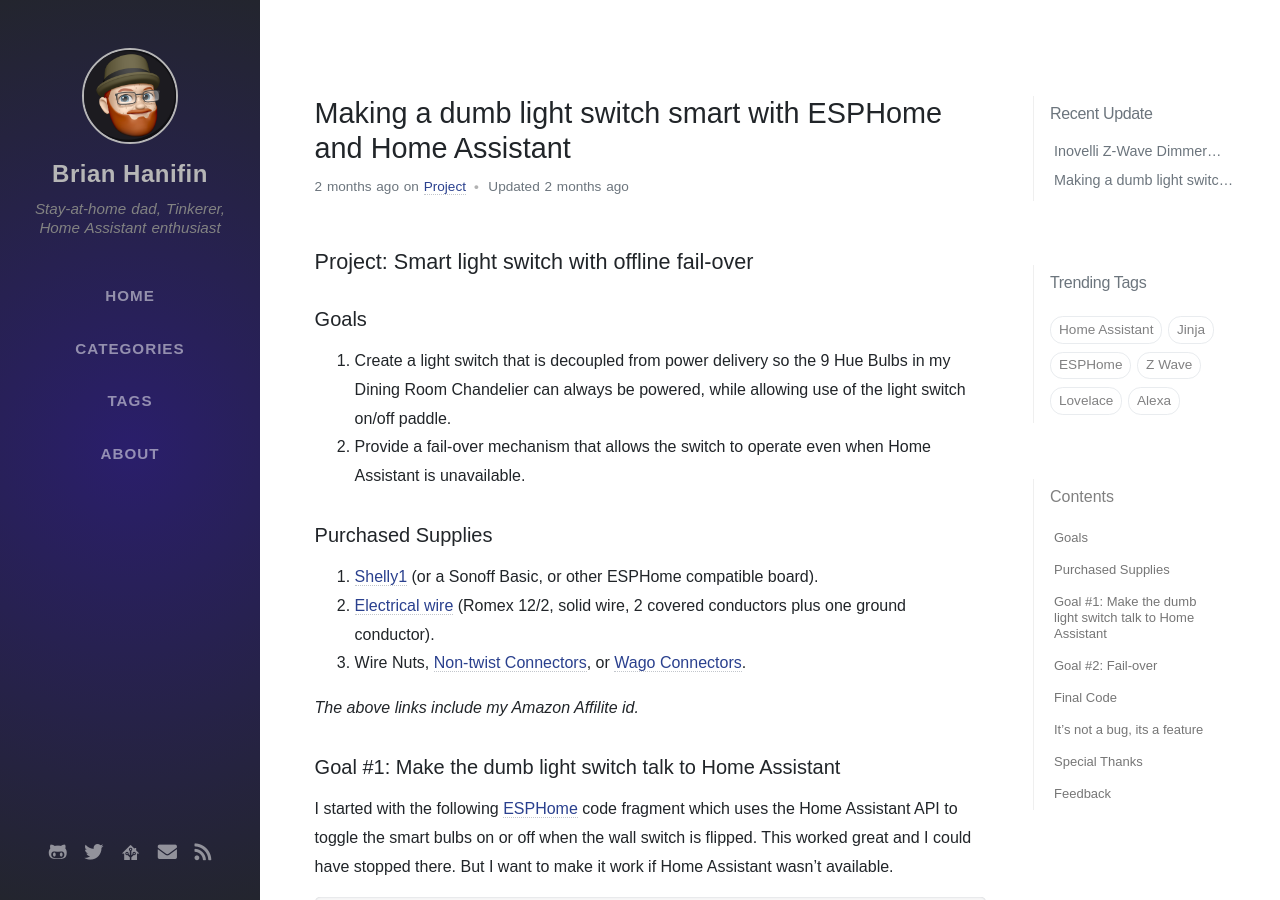
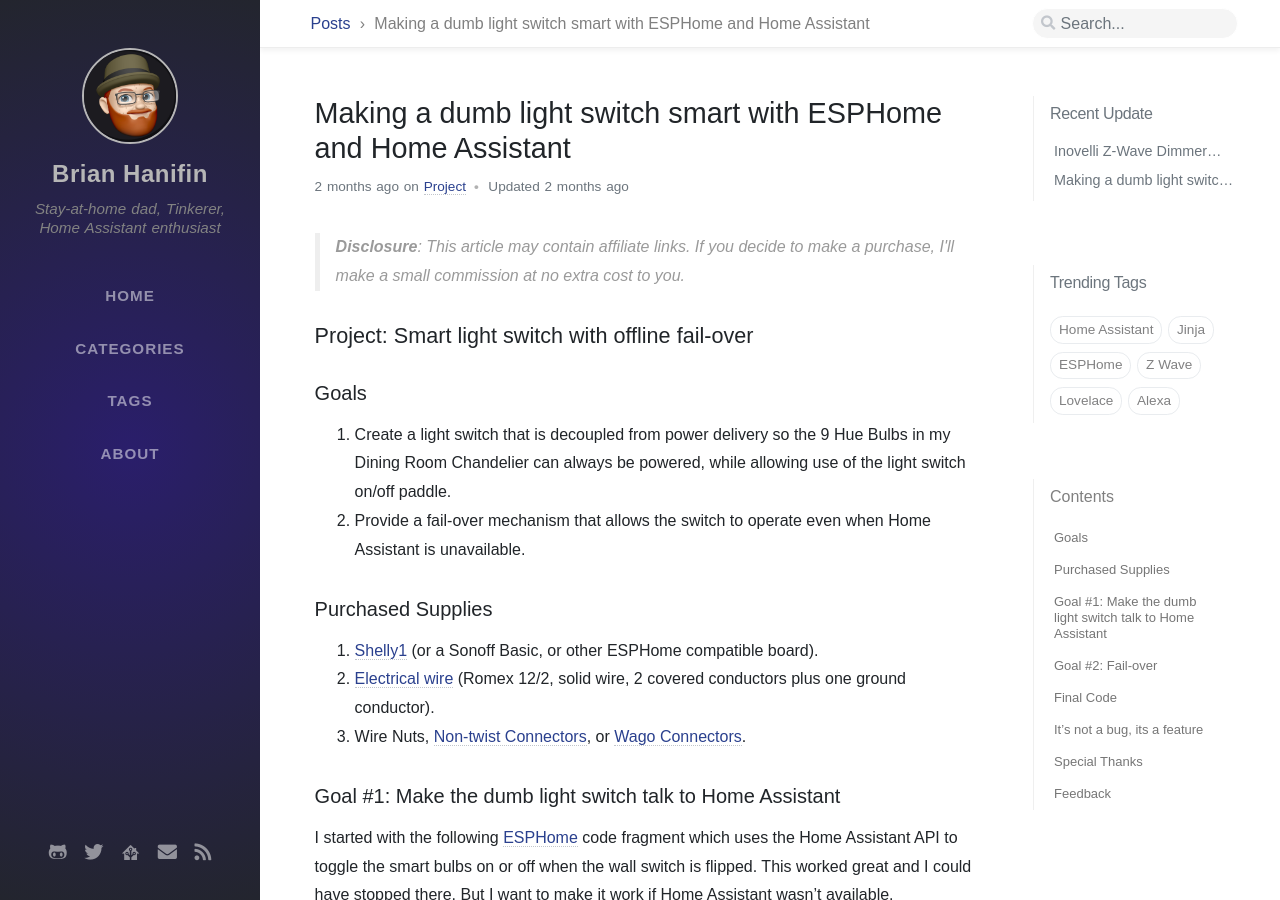
Before and after one commit to brianhanifin/brianhanifin.com, a Jekyll site: the page built from _posts/2019-12-11-esphome-shelly1-dumb-light-switch-smart.md, in a window 1280 px wide and 900 px high. Built offline with Jekyll 4.4.1, drawn with Linux system fonts in a browser that asks for light colours; nearby versions of some CDN libraries; some web fonts are replaced; comment, search, counter and statistics services are not loaded.

Commit message:
add amazon affiliate disclosure

```diff
--- a/_layouts/post.html
+++ b/_layouts/post.html
@@ -51,6 +51,9 @@
         {% if page.image %}
         <img src="{{ page.image }}">
         {% endif %}
+        <blockquote>
+            <i><b>Disclosure</b>: This article may contain affiliate links. If you decide to make a purchase, I'll make a small commission at no extra cost to you.</i>
+        </blockquote>
         <!-- Add lozad class into image tags. see: <https://github.com/ApoorvSaxena/lozad.js#usage> -->
         {% if content contains '<img src=' %}
           {% capture loading %}{{ "/assets/img/commons/loading.png" | relative_url }}{% endcapture %}
--- a/_posts/2019-12-11-esphome-shelly1-dumb-light-switch-smart.md
+++ b/_posts/2019-12-11-esphome-shelly1-dumb-light-switch-smart.md
@@ -20,8 +20,6 @@
 1. [Shelly1][shelly1] (or a Sonoff Basic, or other ESPHome compatible board).
 2. [Electrical wire][romex] (Romex 12/2, solid wire, 2 covered conductors plus one ground conductor).
 3. Wire Nuts, [Non-twist Connectors][non-twist-connectors], or [Wago Connectors][wago].
-
-*The above links include my Amazon Affilite id.*
 
 ### Goal #1: Make the dumb light switch talk to Home Assistant
 
```
Also changed, not shown: _posts/2020-02-13-diy-irrigation-controller-esphome-home-assistant.md (+22 -0 lines).
